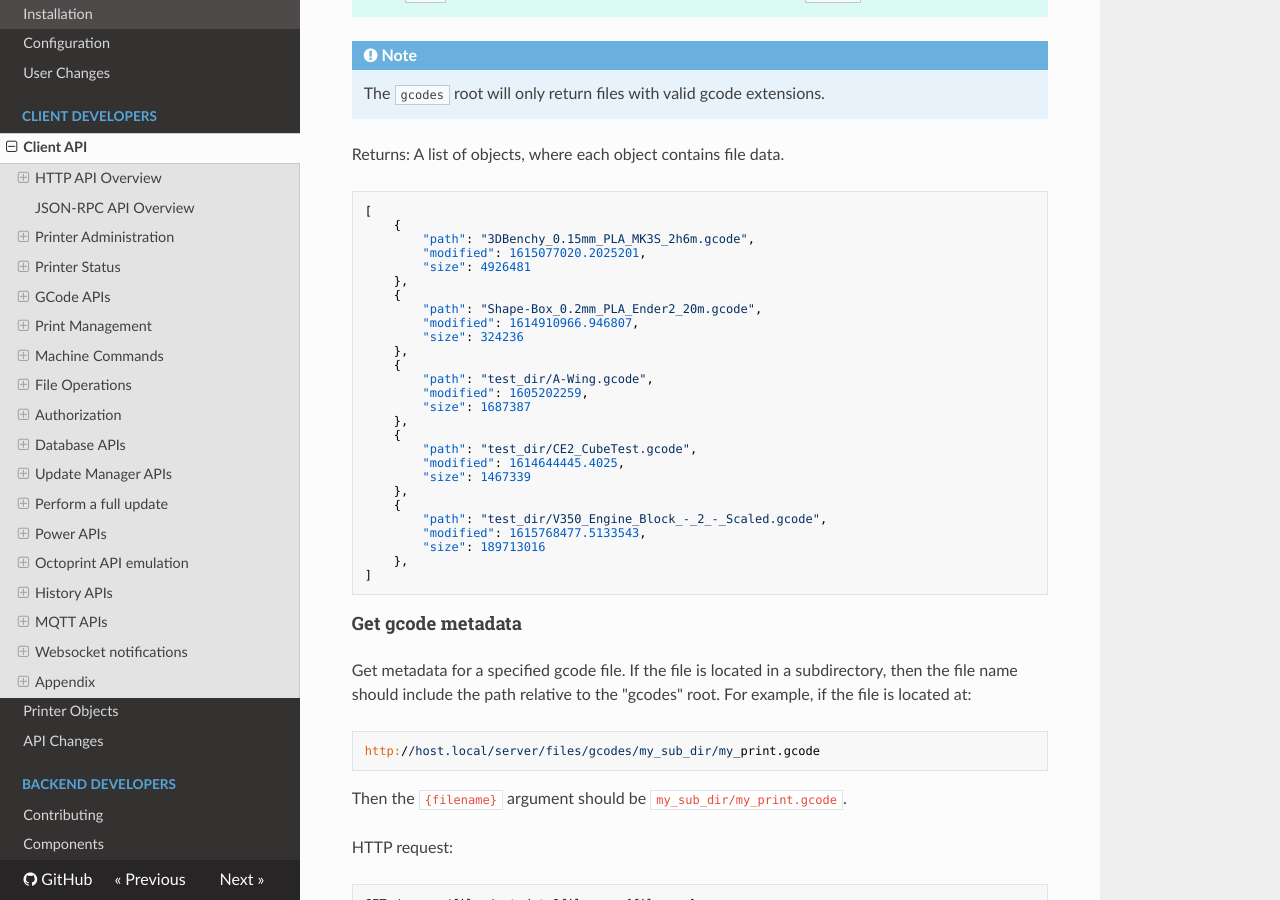
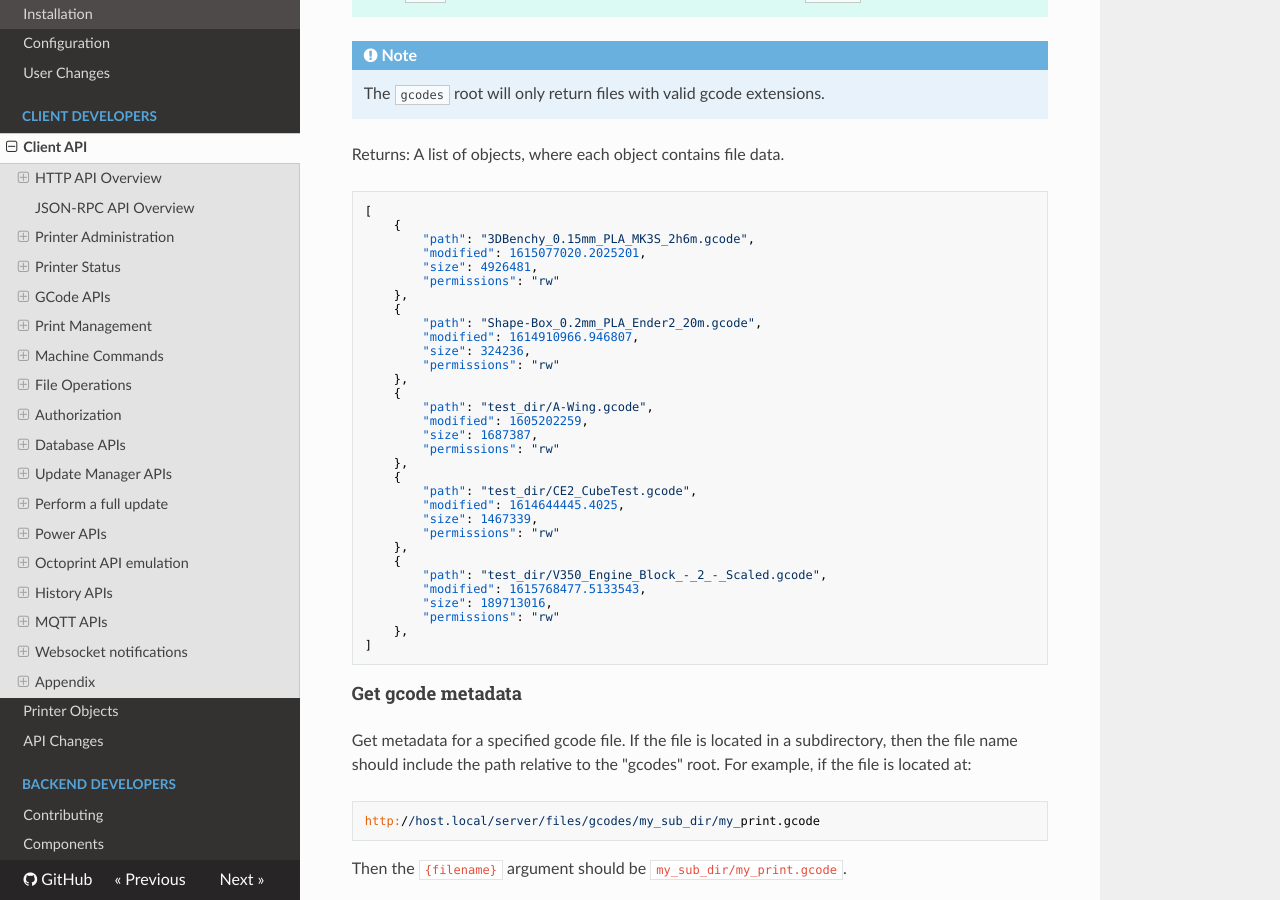
Before and after one commit to Marirossibn/moonraker, an MkDocs documentation site: the page built from docs/web_api.md, in a window 1280 px wide and 900 px high, scrolled down 23194 px. Built offline with MkDocs 1.6.1, drawn with Linux system fonts in a browser that asks for light colours; nearby versions of some CDN libraries; some of the changed text lies outside the part shown.

Commit message:
docs: update documentation to reflect api changes
The file list and directory list endpoints now report file
permissions.

Signed-off-by:  Eric Callahan <arksine.code@gmail.com>

````diff
--- a/docs/web_api.md
+++ b/docs/web_api.md
@@ -1162,27 +1162,32 @@ A list of objects, where each object contains file data.
     {
         "path": "3DBenchy_0.15mm_PLA_MK3S_2h6m.gcode",
         "modified": 1615077020.2025201,
-        "size": 4926481
+        "size": 4926481,
+        "permissions": "rw"
     },
     {
         "path": "Shape-Box_0.2mm_PLA_Ender2_20m.gcode",
         "modified": 1614910966.946807,
-        "size": 324236
+        "size": 324236,
+        "permissions": "rw"
     },
     {
         "path": "test_dir/A-Wing.gcode",
         "modified": 1605202259,
-        "size": 1687387
+        "size": 1687387,
+        "permissions": "rw"
     },
     {
         "path": "test_dir/CE2_CubeTest.gcode",
         "modified": 1614644445.4025,
-        "size": 1467339
+        "size": 1467339,
+        "permissions": "rw"
     },
     {
         "path": "test_dir/V350_Engine_Block_-_2_-_Scaled.gcode",
         "modified": 1615768477.5133543,
-        "size": 189713016
+        "size": 189713016,
+        "permissions": "rw"
     },
 ]
 ```
@@ -1299,16 +1304,19 @@ following format:
         {
             "modified": 1615768162.0412788,
             "size": 4096,
+            "permissions": "rw",
             "dirname": "test"
         },
         {
             "modified": 1613569827.489749,
             "size": 4096,
+            "permissions": "rw",
             "dirname": "Cura"
         },
         {
             "modified": 1615767459.6265886,
             "size": 4096,
+            "permissions": "rw",
             "dirname": "thumbs"
         }
     ],
@@ -1316,16 +1324,19 @@ following format:
         {
             "modified": 1615578004.9639666,
             "size": 7300692,
+            "permissions": "rw",
             "filename": "Funnel_0.2mm_PLA_Ender2_2h4m.gcode"
         },
         {
             "modified": 1589156863.9726968,
             "size": 4214831,
+            "permissions": "rw",
             "filename": "CE2_Pi3_A+_CaseLID.gcode"
         },
         {
             "modified": 1615030592.7722695,
             "size": 2388774,
+            "permissions": "rw",
             "filename": "CE2_calicat.gcode"
         },
     ],
````
